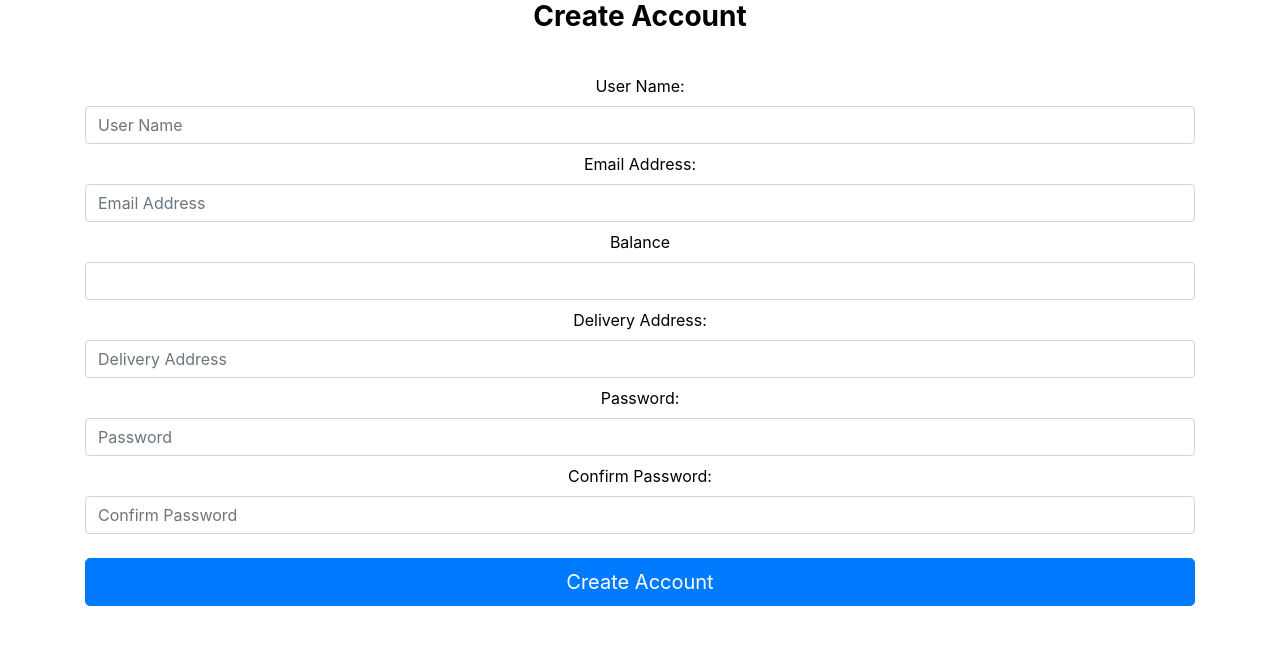
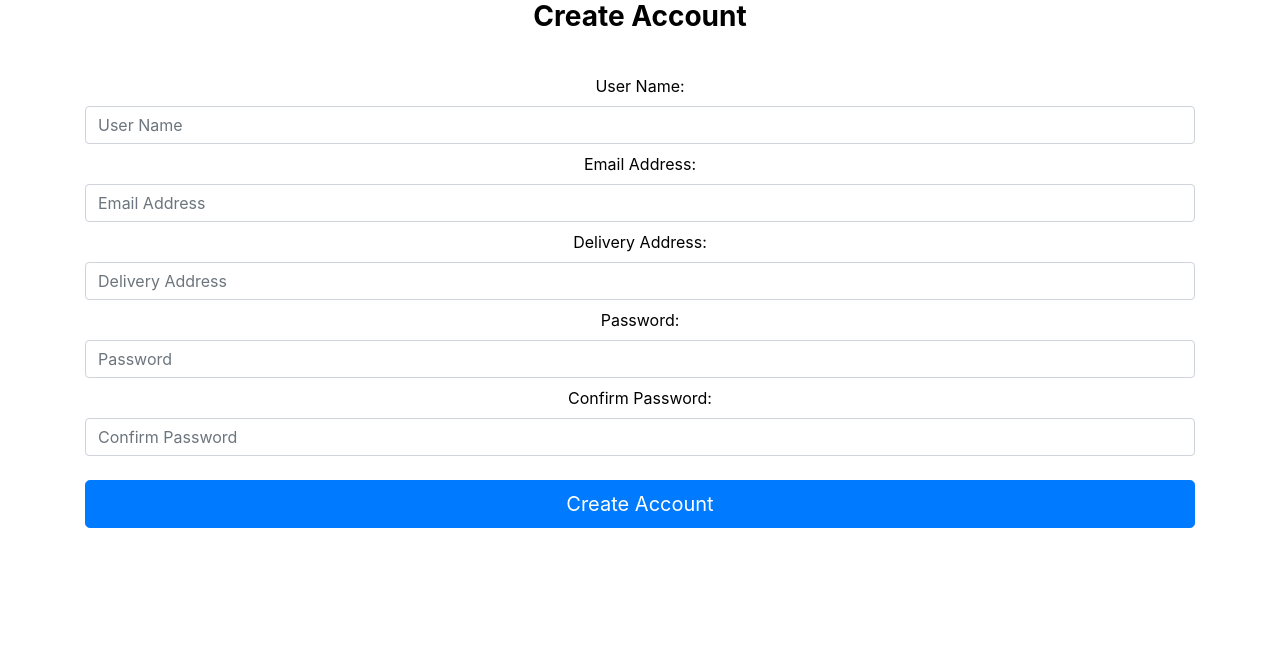
Before and after one commit to Elnifio/CHTeam, a Flask app: page /register in a window 1280 px wide. Shown: the part 56-701 px from the top of the page. Run offline with Flask 2, Linux system fonts and the light colour scheme.

Commit message:
register_0_balance

```diff
--- a/Minizon/MiniAmazon/forms.py
+++ b/Minizon/MiniAmazon/forms.py
@@ -16,7 +16,7 @@ class RegisterForm(FlaskForm):
     email = StringField(label='Email Address:', validators=[Email(), DataRequired()])
     address = StringField(label='Delivery Address:', validators=[Length(max=100), DataRequired(),
                                                     Regexp(regex2, message="Address"+letter_constraint+", space.")])
-    balance = DecimalField(places=2, label="Balance", validators=[NumberRange(min=0.0)])
+    #balance = DecimalField(places=2, label="Balance", validators=[NumberRange(min=0.0)])
     password1 = PasswordField(label='Password:', validators=[Length(min=6, max=60), DataRequired(),
                                                     Regexp(regex, message="Password"+letter_constraint)])
     password2 = PasswordField(label='Confirm Password:', validators=[EqualTo('password1'), DataRequired()])
--- a/Minizon/MiniAmazon/routes.py
+++ b/Minizon/MiniAmazon/routes.py
@@ -251,7 +251,7 @@ def register_page():
                                 email=form.email.data,
                                 address=form.address.data,
                                 password_plain=form.password1.data,
-                                balance=form.balance.data
+                                balance=0
                                 )
         if User.query.filter_by(email=form.email.data).first():
             flash(f'Login Failed: email already exists.', category='danger')
--- a/Minizon/MiniAmazon/templates/register.html
+++ b/Minizon/MiniAmazon/templates/register.html
@@ -21,10 +21,6 @@
                 {{ form.email(class="form-control", placeholder="Email Address") }}
                 </div>
                 <div class="mt-2">
-                    {{ form.balance.label() }}
-                    {{ form.balance(class="form-control") }}
-                </div>
-                <div class="mt-2">
                 {{ form.address.label() }}
                 {{ form.address(class="form-control", placeholder="Delivery Address") }}
                 </div>
```
